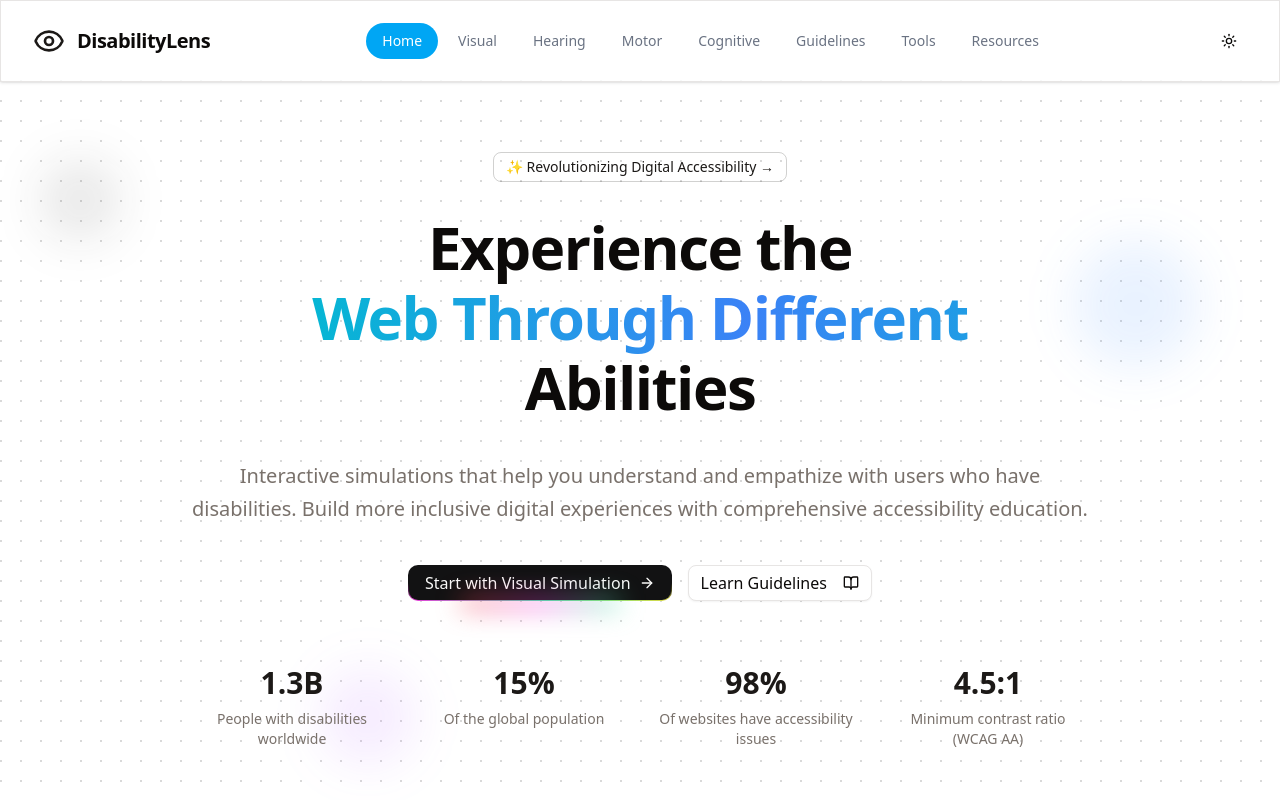
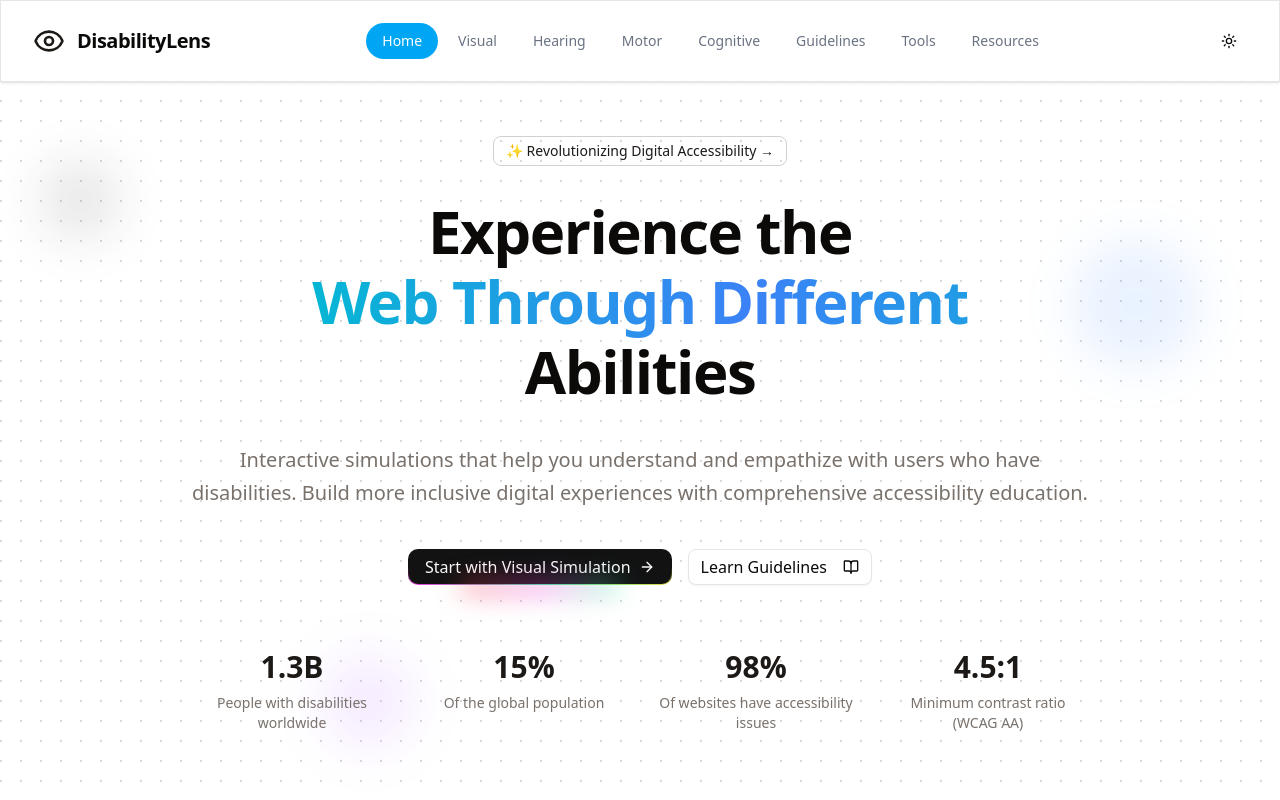
Before and after one commit to nerdylua/disabilities-simulator, a Next.js app: page / in a window 1280 px wide. Shown: the top 800 px of the page. Built offline with nearby package versions, Linux system fonts and the light colour scheme.

Commit message:
pushed the padding up a lil

```diff
--- a/components/pages/home-page.tsx
+++ b/components/pages/home-page.tsx
@@ -80,7 +80,7 @@ export function HomePage() {
   return (
     <div className="min-h-screen bg-background grid-background">
       {/* Hero Section */}
-      <section className="relative px-6 pt-10 pb-16 sm:pt-18 sm:pb-24 overflow-hidden">
+      <section className="relative px-6 pt-7 pb-16 sm:pt-14 sm:pb-24 overflow-hidden">
         {/* Parallax background elements */}
         <motion.div
           style={{ y: y1 }}
```
